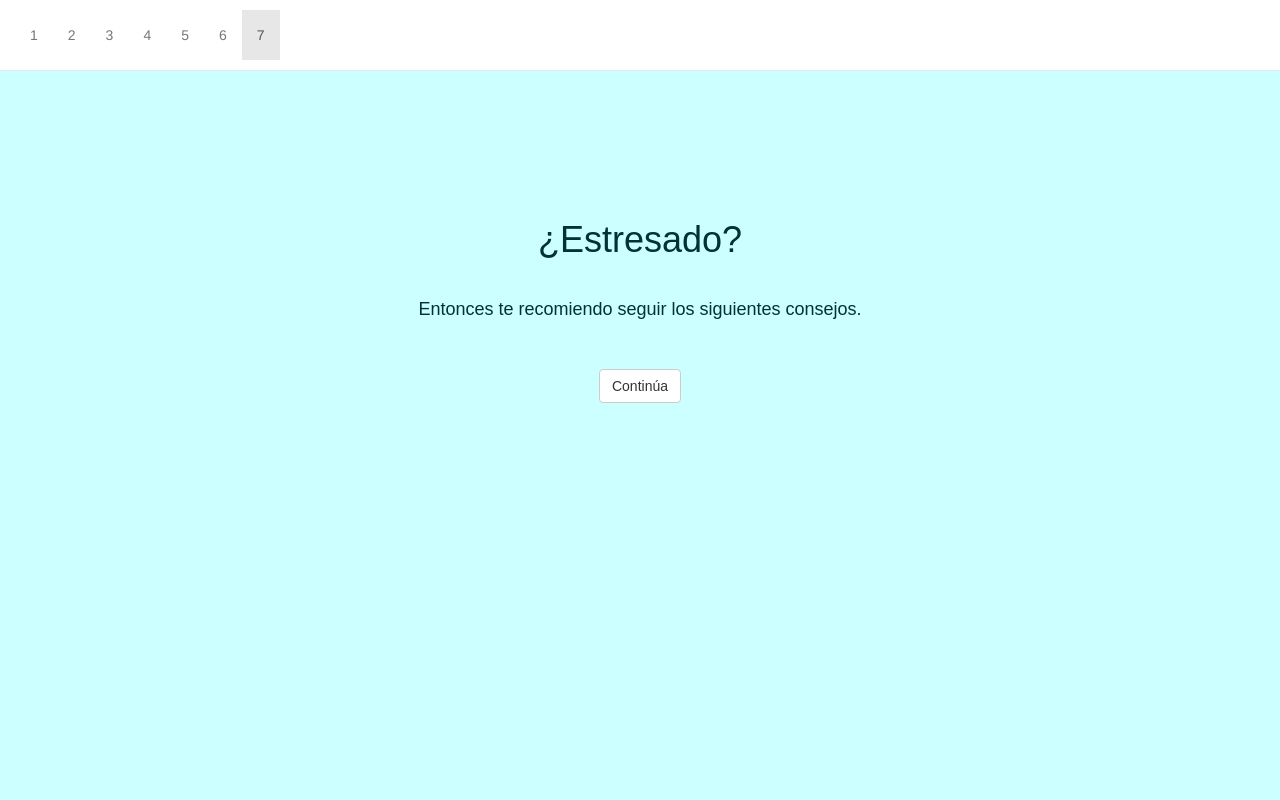
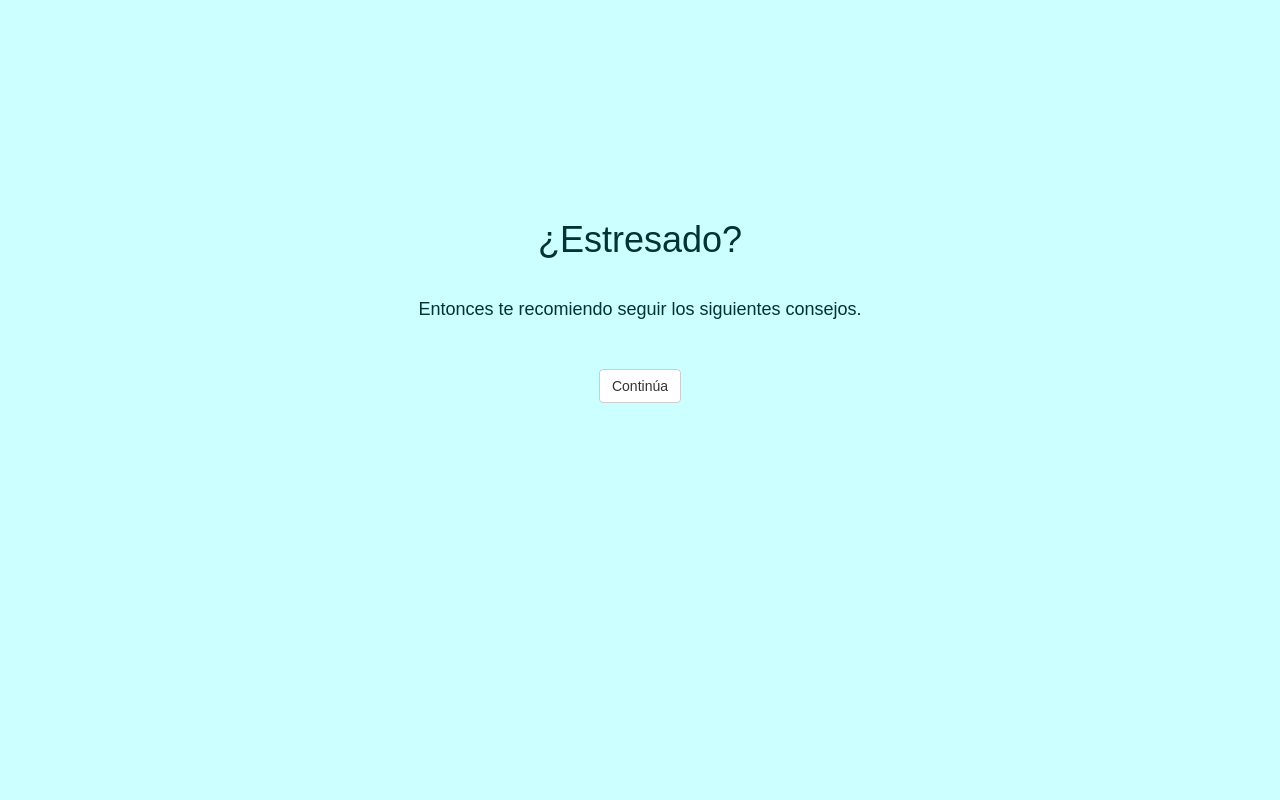
Before and after one commit to IsaacRQuiroz/App-para-el-Estr-s., a website: page scrollingRamirez/index.html in a window 1280 px wide. Shown: the top 800 px of the page. Drawn offline with Linux system fonts and the light colour scheme.

Commit message:
Add files via upload

```diff
--- a/scrollingRamirez/index.html
+++ b/scrollingRamirez/index.html
@@ -35,7 +35,7 @@
 <body id="page-top" data-spy="scroll" data-target=".navbar-fixed-top">
 
     <!-- Navigation -->
-    <nav class="navbar navbar-default  navbar-fixed-top" role="navigation">
+    <!-- <nav class="navbar navbar-default  navbar-fixed-top" role="navigation">
         <div class="container-fluid">
              <div class="navbar-header page-scroll">
                 <button type="button" class="navbar-toggle" data-toggle="collapse" data-target=".navbar-ex1-collapse">
@@ -43,15 +43,15 @@
                     <span class="icon-bar"></span>
                     <span class="icon-bar"></span>
                     <span class="icon-bar"></span>
-                </button>
+                </button> -->
                <!-- <a class="navbar-brand page-scroll " href="#page-top">¿Estrés?</a> -->
-            </div>
+            <!-- </div> -->
 
             <!-- Collect the nav links, forms, and other content for toggling -->
-            <div class="collapse navbar-collapse navbar-ex1-collapse">
-                <ul class="nav navbar-nav">
+            <!-- <div class="collapse navbar-collapse navbar-ex1-collapse">
+                <ul class="nav navbar-nav"> -->
                     <!-- Hidden li included to remove active class from about link when scrolled up past about section -->
-                    <li class="hidden">
+                  <!--  <li class="hidden">
                         <a class="page-scroll" href="#page-top"></a>
                     </li>
                     <li>
@@ -74,11 +74,11 @@
                     </li>
                     <li>
                         <a class="page-scroll" href="#g">7</a>
-                    </li>
+                    </li>                                               -->
 
                 </ul>
             </div>
-            <!-- /.navbar-collapse -->
+            <!-- /.navbar-collapse
         </div>
         <!-- /.container -->
     </nav>
```
Also changed, not shown: scrollingRamirez/config.xml (added, +22 -0 lines), scrollingRamirez/icons/hdpi.png (added), scrollingRamirez/icons/ldpi.png (added), scrollingRamirez/icons/mdpi.png (added), scrollingRamirez/icons/xhdpi.png (added), scrollingRamirez/splash.png (added).
